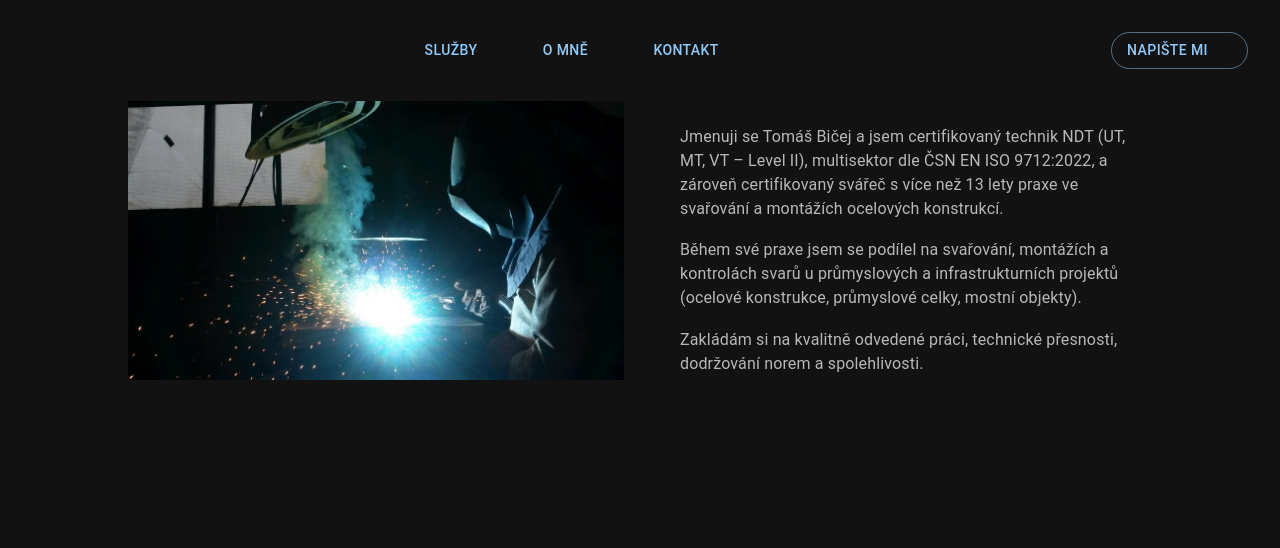
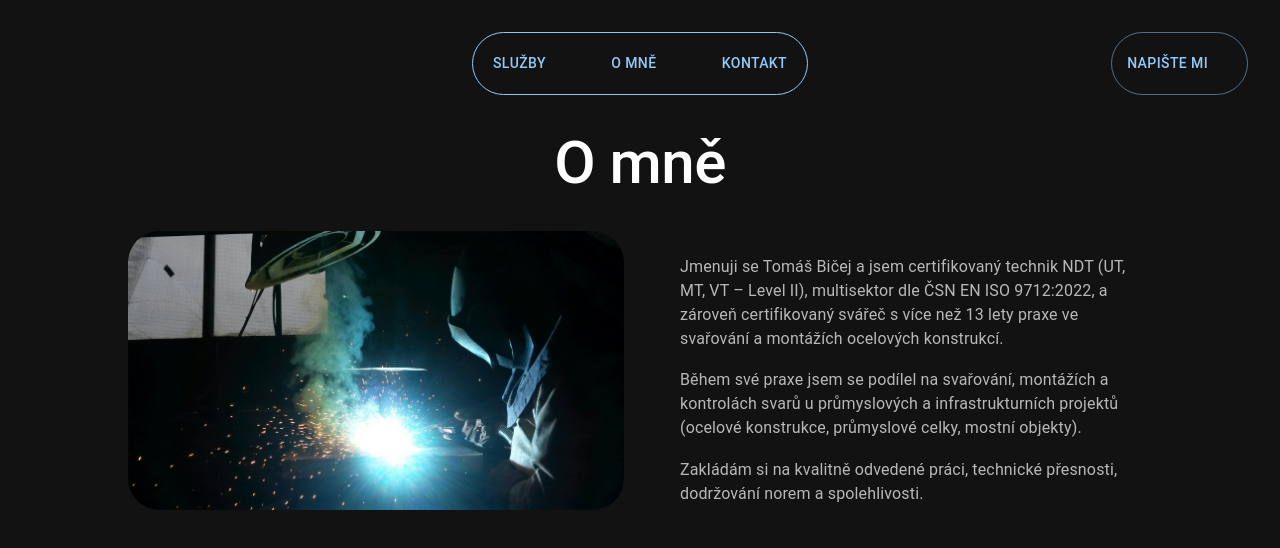
Before and after one commit to APoukar/tb-welding, a React (Vite) app: page / in a window 1280 px wide. Shown: the top 548 px of the page. Built offline with nearby package versions, Linux system fonts and the light colour scheme; some icons are missing.

Commit message:
Added headline and updated menu styling

```diff
--- /dev/null
+++ b/src/components/TbHeadline.tsx
@@ -0,0 +1,10 @@
+import { Typography } from "@mui/material";
+import type { IHeadlineProps } from "types/IHeadlineProps";
+
+export default function TbHeadline({ heading }: IHeadlineProps) {
+    return (
+        <Typography variant="h2" textAlign="center" margin={4} fontWeight="500">
+            {heading}
+        </Typography>
+    )
+}
--- /dev/null
+++ b/src/types/IHeadlineProps.ts
@@ -0,0 +1,3 @@
+export interface IHeadlineProps {
+    heading: string;
+}
--- a/src/views/AboutMe.tsx
+++ b/src/views/AboutMe.tsx
@@ -1,8 +1,11 @@
 import { Typography, Box, Grow } from "@mui/material";
 import welding from "assets/welding.jpg"
+import TbHeadline from "components/TbHeadline";
 
 export default function AboutMe() {
     return (
+        <>
+            <TbHeadline heading="O mně" />
             <Box display="flex" alignItems="stretch" sx={{ margin: "auto 10%" }}>
                 <Grow in>
                     <Box flex={1} sx={{ pr: 2 }}>
@@ -10,6 +13,7 @@ export default function AboutMe() {
                             component="img"
                             src={welding}
                             alt="welding"
+                            borderRadius={8}
                             sx={{ width: "100%", height: "auto", display: "block", objectFit: "cover" }}
                         />
                     </Box>
@@ -32,5 +36,6 @@ export default function AboutMe() {
                     </Box>
                 </Grow>
             </Box>
+        </>
     )
 }
--- a/src/views/Menu.tsx
+++ b/src/views/Menu.tsx
@@ -10,14 +10,16 @@ function Menu() {
     }
     return (
         <Box display="flex" justifyContent="space-between" margin={4}>
-            <Box>
+            <Box flex={1}>
             </Box>
-            <Box display="flex" gap={6}>
+            <Box display="flex" gap={6} border={0.5} borderColor="#90caf9" borderRadius={8} padding={1.5}>
                 <MenuItem text="Služby" />
                 <MenuItem text="O mně" />
                 <MenuItem text="Kontakt" />
             </Box>
-            <MenuButton text="Napište mi" href={getEmailLink()} />
+            <Box flex={1} display="flex" justifyContent="flex-end">
+                <MenuButton text="Napište mi" href={getEmailLink()} />
+            </Box>
         </Box>
     )
 }
```
Lines whose indentation alone changed are shown as unchanged.
